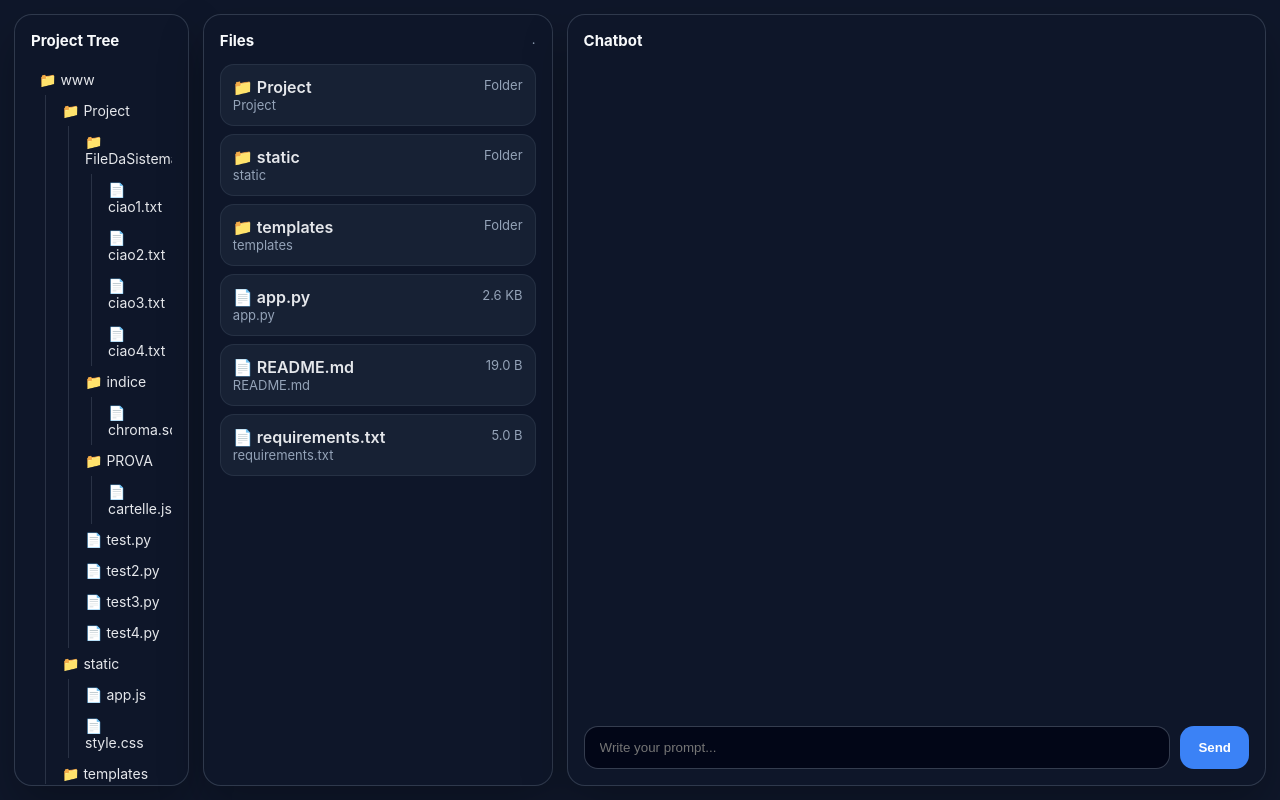
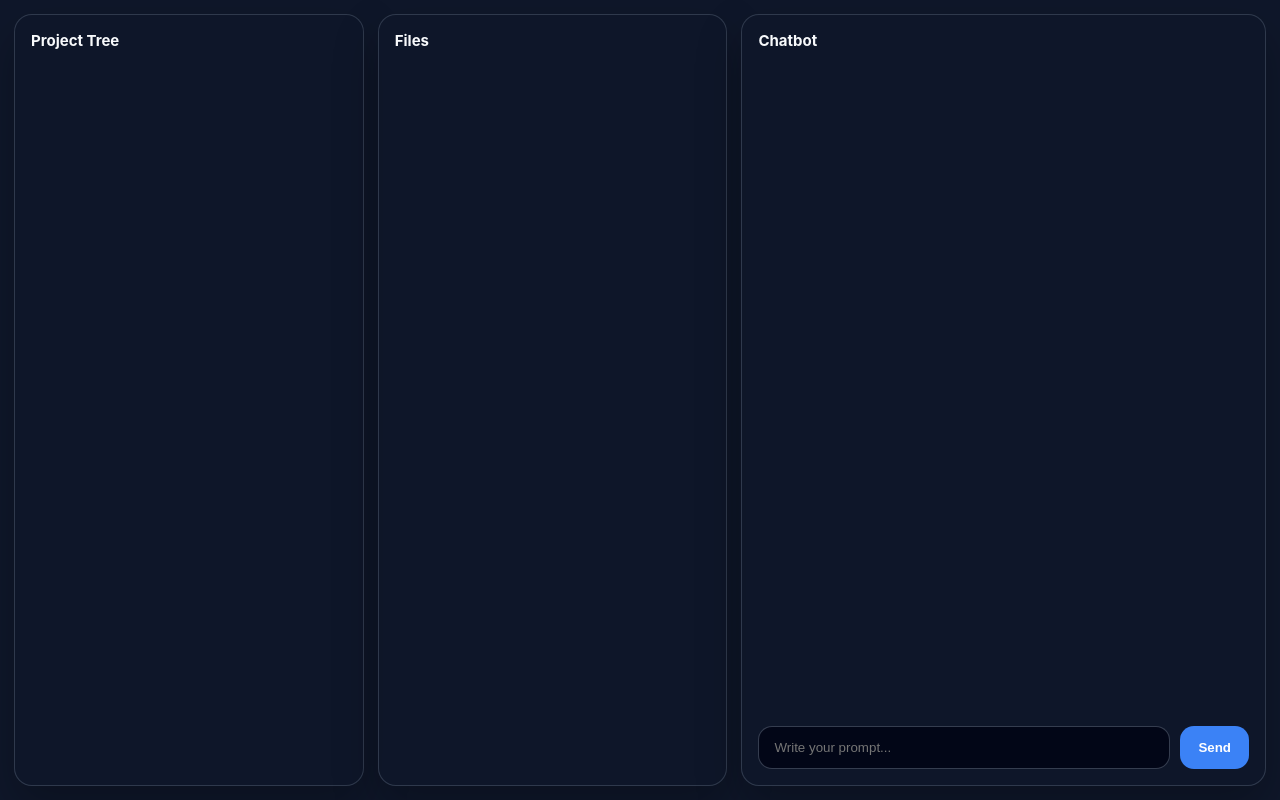
Before and after one commit to yektaKamane/GDG-AI-HACK-2026, a Flask app: page / in a window 1280 px wide. Run offline with Flask 3, Linux system fonts and the light colour scheme; data that the repository does not hold is empty.

Commit message:
prova dir for folders

```diff
--- a/app.py
+++ b/app.py
@@ -4,8 +4,8 @@ import os
 
 app = Flask(__name__)
 
-BASE_DIR = Path.cwd().resolve()
-
+# run pwd and copy the output here, replace the existing
+BASE_DIR = Path("/home/yekta/AI-HACK/Project/PROVA").resolve()
 
 def safe_path(relative_path=""):
     target = (BASE_DIR / relative_path).resolve()
--- a/static/style.css
+++ b/static/style.css
@@ -12,7 +12,7 @@ body {
 .app {
     height: 100vh;
     display: grid;
-    grid-template-columns: 1fr 2fr 4fr;
+    grid-template-columns: 2fr 2fr 3fr;
     gap: 14px;
     padding: 14px;
 }
```
